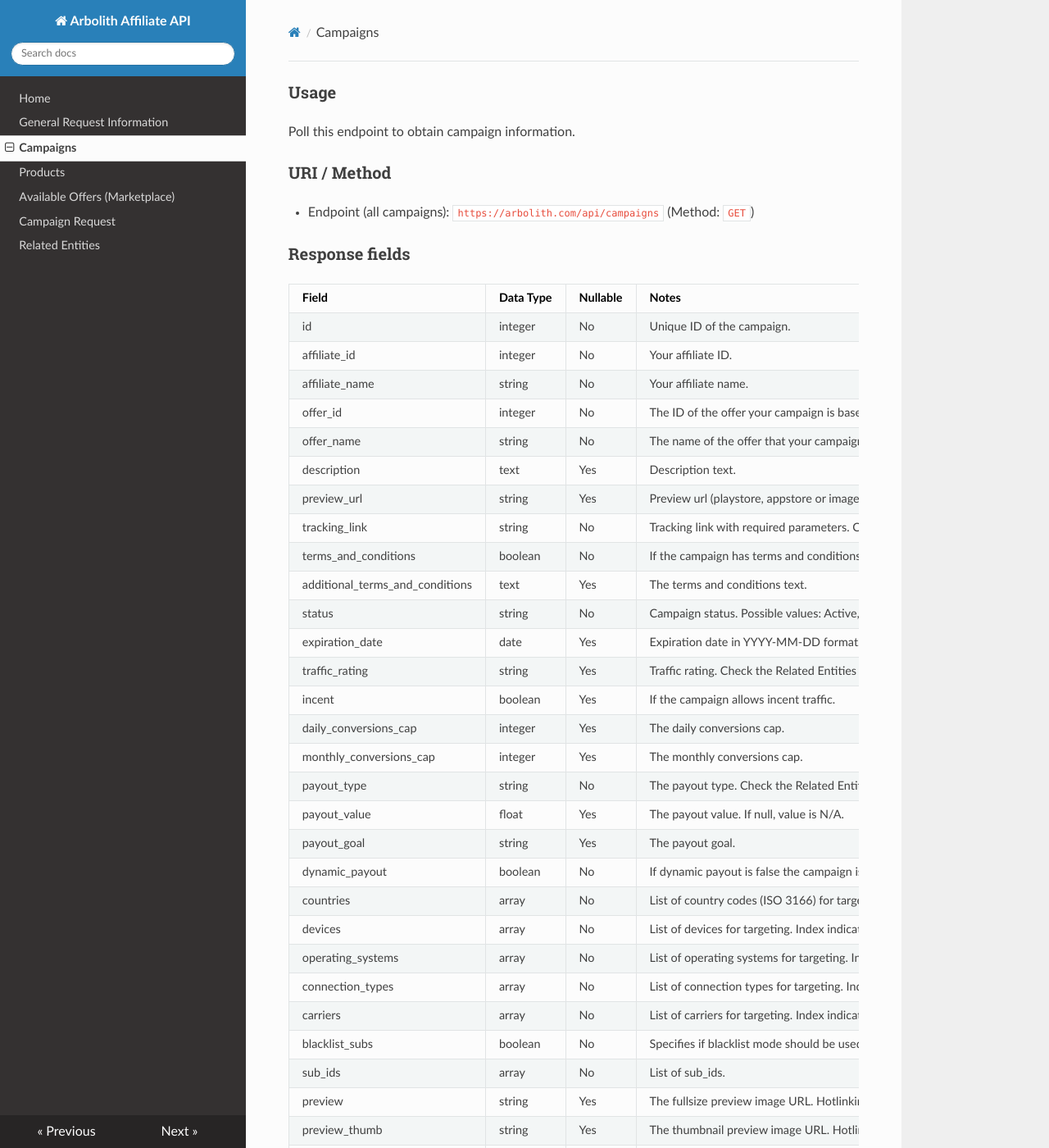
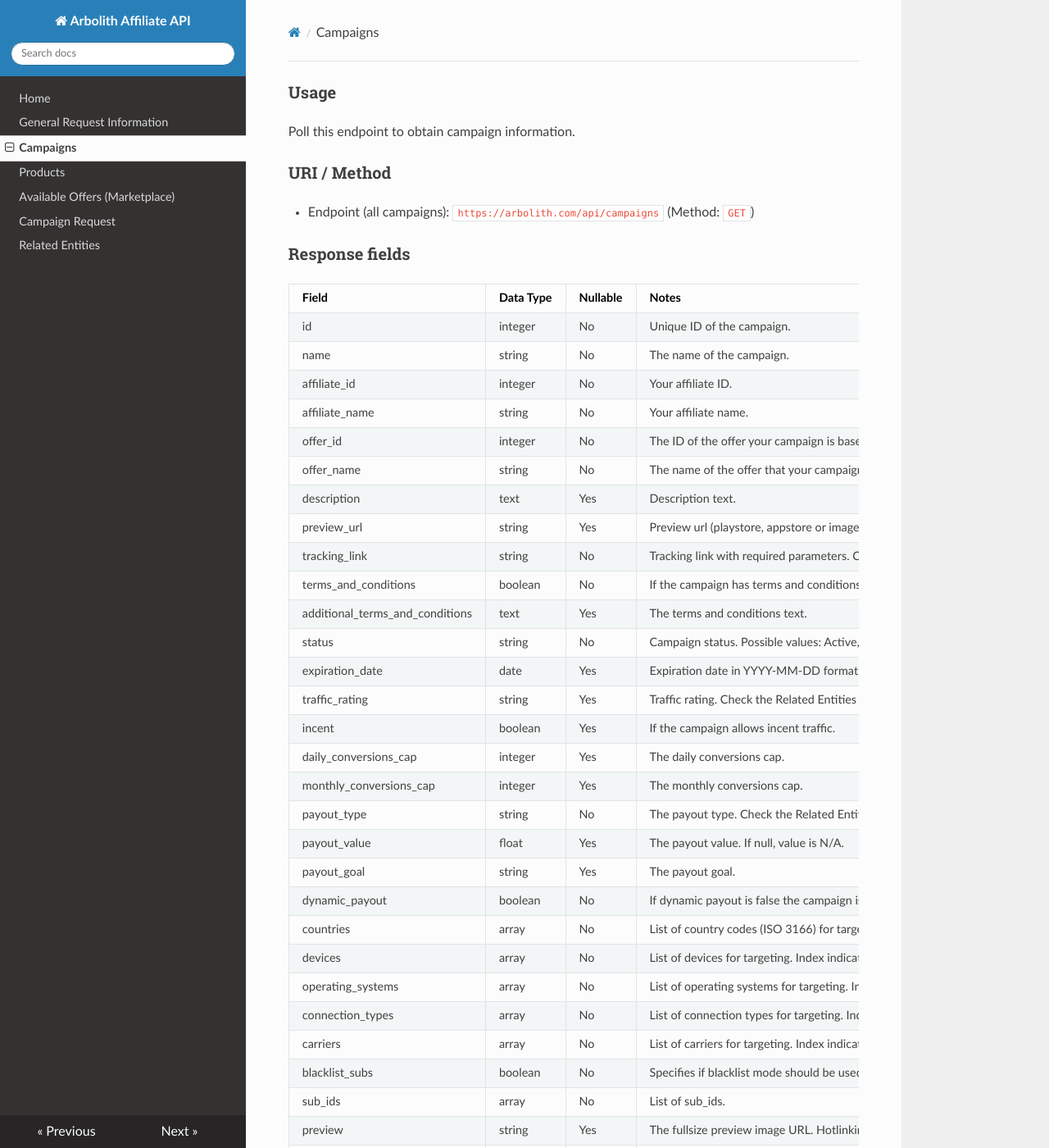
Before and after one commit to automizer-cloud/automizer.cloud-affiliate-api-docs, an MkDocs documentation site: the page built from docs/campaigns.md, in a window 1280 px wide and 1400 px high. Shown: the whole window at 82% size. Built offline with MkDocs 1.6.1, drawn with Linux system fonts in a browser that asks for light colours; nearby versions of some CDN libraries; old or Windows-style settings are respelled for this version of MkDocs; some of the changed text lies outside the part shown.

Commit message:
Update docs

```diff
--- a/docs/campaigns.md
+++ b/docs/campaigns.md
@@ -11,6 +11,7 @@
 Field                           | Data Type | Nullable | Notes
 ------------------------------- | --------- | -------- | --------------------------------------------------------------
 id                              | integer   | No       | Unique ID of the campaign.
+name                            | string    | No       | The name of the campaign.
 affiliate_id                    | integer   | No       | Your affiliate ID.
 affiliate_name                  | string    | No       | Your affiliate name.
 offer_id                        | integer   | No       | The ID of the offer your campaign is based on.
@@ -53,6 +54,7 @@
     "data": [
         {
             "id": 1,
+            "name": "Sample Campaign 1",
             "affiliate_id": 16,
             "affiliate_name": "Hoeger Inc",
             "offer_id": 25,
```
